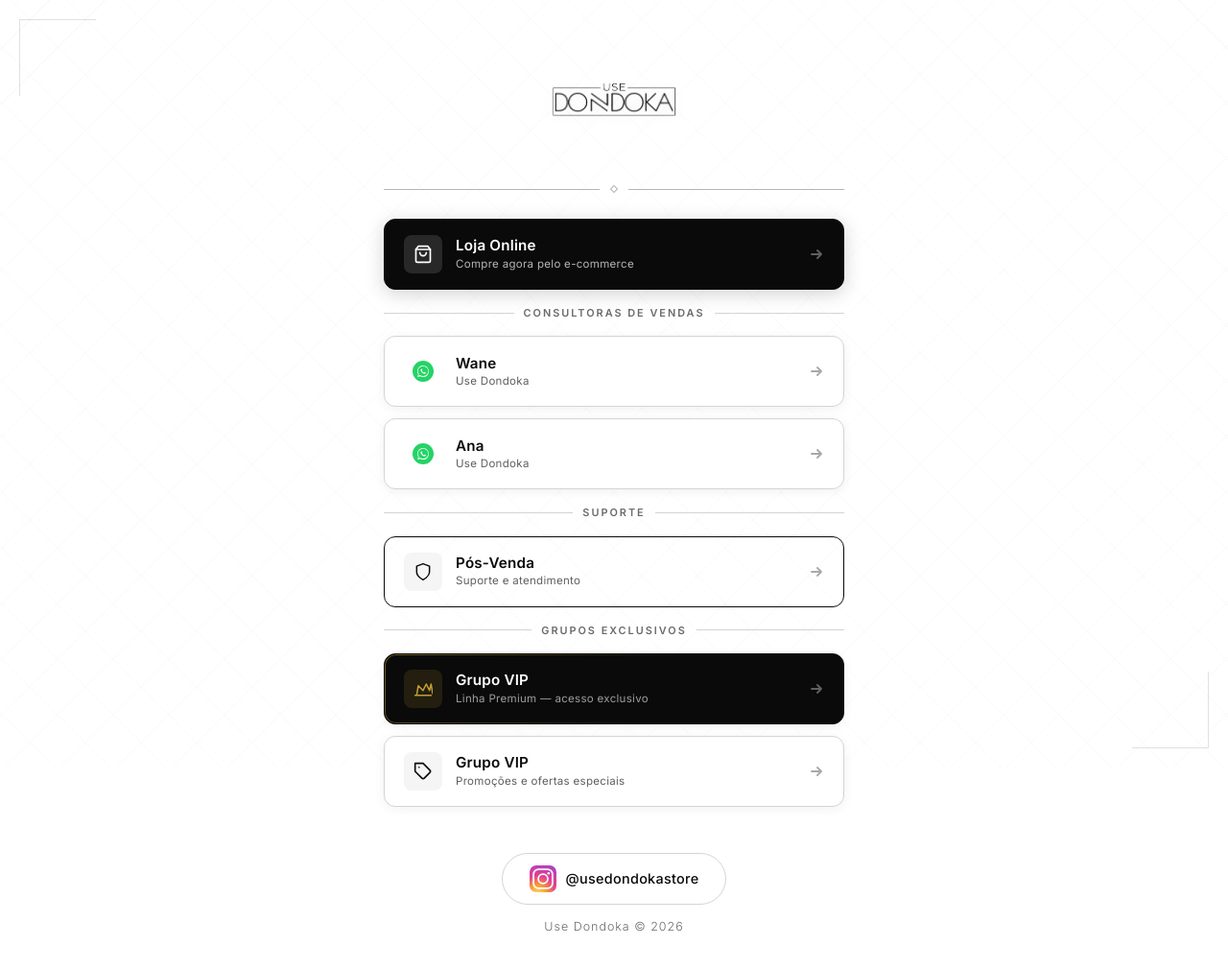
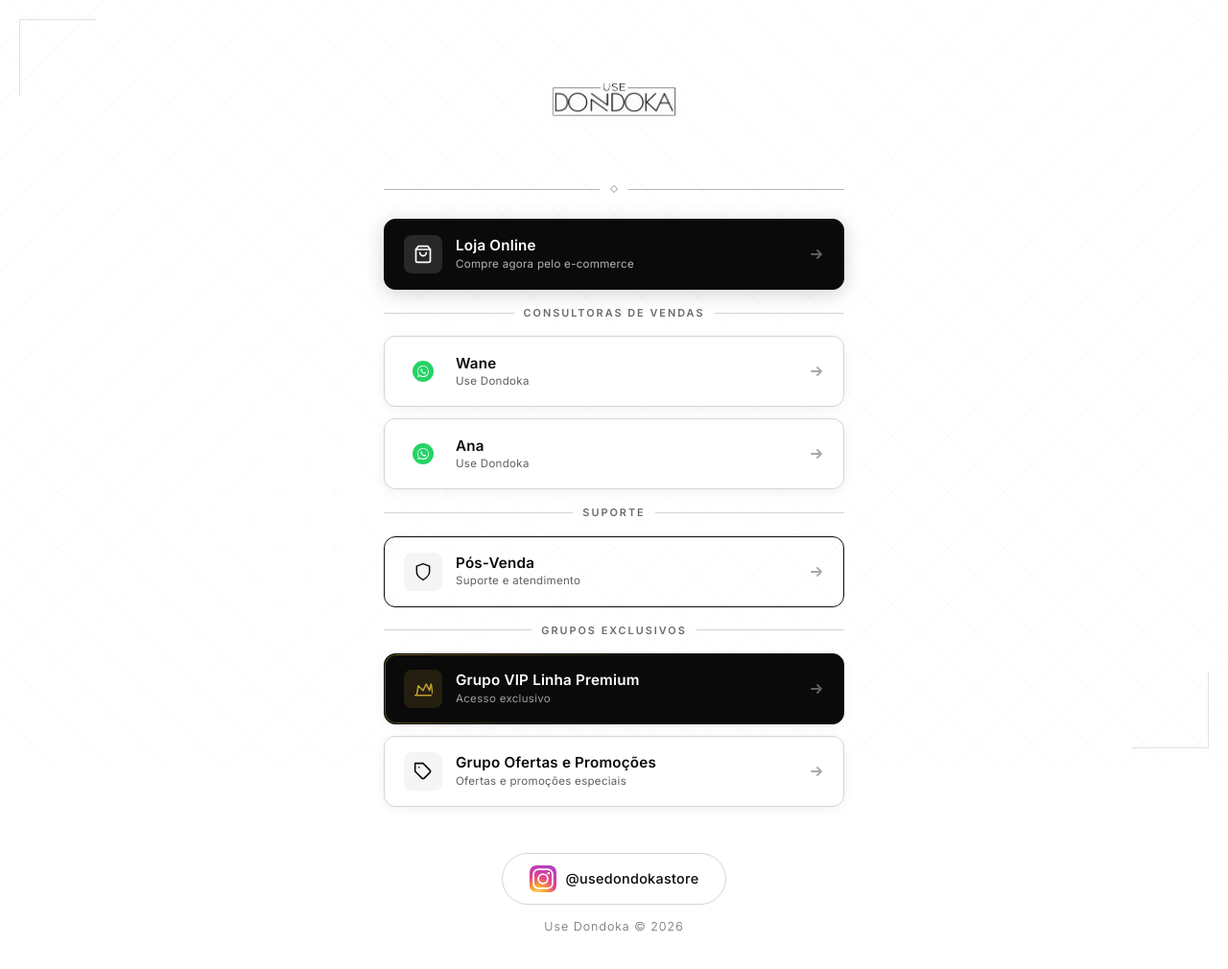
Before and after one commit to macielarthur-dev/use-dondoka, a plain HTML site: page index.html in a window 1280 px wide. Shown: the whole page at 96% size. Drawn offline with Linux system fonts and the light colour scheme.

Commit message:
fix: textos dos grupos e novo link grupo promoções

```diff
--- a/index.html
+++ b/index.html
@@ -100,20 +100,20 @@
           <svg width="20" height="20" viewBox="0 0 24 24" fill="none" stroke="currentColor" stroke-width="1.8" stroke-linecap="round" stroke-linejoin="round"><path d="M2 20h20M4 20l2-12 6 6 4-8 4 8 2-8 2 12"/></svg>
         </span>
         <span class="btn-text">
-          <span class="btn-label">Grupo VIP</span>
-          <span class="btn-sub">Linha Premium — acesso exclusivo</span>
+          <span class="btn-label">Grupo VIP Linha Premium</span>
+          <span class="btn-sub">Acesso exclusivo</span>
         </span>
         <svg class="btn-arrow" width="16" height="16" viewBox="0 0 16 16" fill="none"><path d="M3 8h10M9 4l4 4-4 4" stroke="currentColor" stroke-width="1.8" stroke-linecap="round" stroke-linejoin="round"/></svg>
       </a>
 
       <!-- 6. GRUPO VIP PROMOCOES -->
-      <a href="https://chat.whatsapp.com/BBxzGy0AbMI15l1KYVNqn8?mode=gi_t" target="_blank" rel="noopener" class="btn btn-promo" id="btn-grupo-promocoes">
+      <a href="https://chat.whatsapp.com/ICoKrUOXWMaEE7U9dtRJe4?s=sh&p=i&mlu=4" target="_blank" rel="noopener" class="btn btn-promo" id="btn-grupo-promocoes">
         <span class="btn-icon">
           <svg width="20" height="20" viewBox="0 0 24 24" fill="none" stroke="currentColor" stroke-width="2" stroke-linecap="round" stroke-linejoin="round"><path d="M20.59 13.41l-7.17 7.17a2 2 0 0 1-2.83 0L2 12V2h10l8.59 8.59a2 2 0 0 1 0 2.82z"/><line x1="7" y1="7" x2="7.01" y2="7"/></svg>
         </span>
         <span class="btn-text">
-          <span class="btn-label">Grupo VIP</span>
-          <span class="btn-sub">Promoções e ofertas especiais</span>
+          <span class="btn-label">Grupo Ofertas e Promoções</span>
+          <span class="btn-sub">Ofertas e promoções especiais</span>
         </span>
         <svg class="btn-arrow" width="16" height="16" viewBox="0 0 16 16" fill="none"><path d="M3 8h10M9 4l4 4-4 4" stroke="currentColor" stroke-width="1.8" stroke-linecap="round" stroke-linejoin="round"/></svg>
       </a>
```
